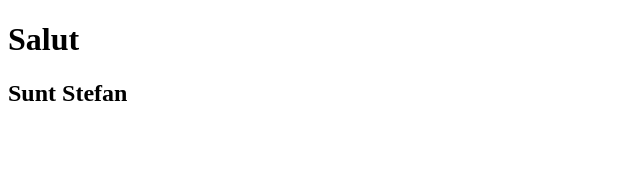
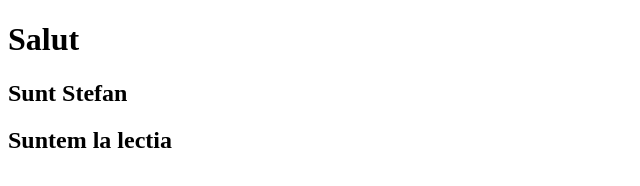
Before and after one commit to StefanR8989/Homework-1, a plain HTML site: page index.html in a window 1280 px wide. Shown: the whole page, without its empty margins (0-640 px from the left). Drawn offline with Linux system fonts and the light colour scheme.

Commit message:
Adaugat
adaugare descrie ...

```diff
--- a/index.html
+++ b/index.html
@@ -8,5 +8,5 @@
 <body>
     <h1>Salut</h1>
     <h2>Sunt Stefan</h2>
-</body>
+    <h2>Suntem la lectia</h2>
 </html>
```
Also changed, not shown: 1 other file.
